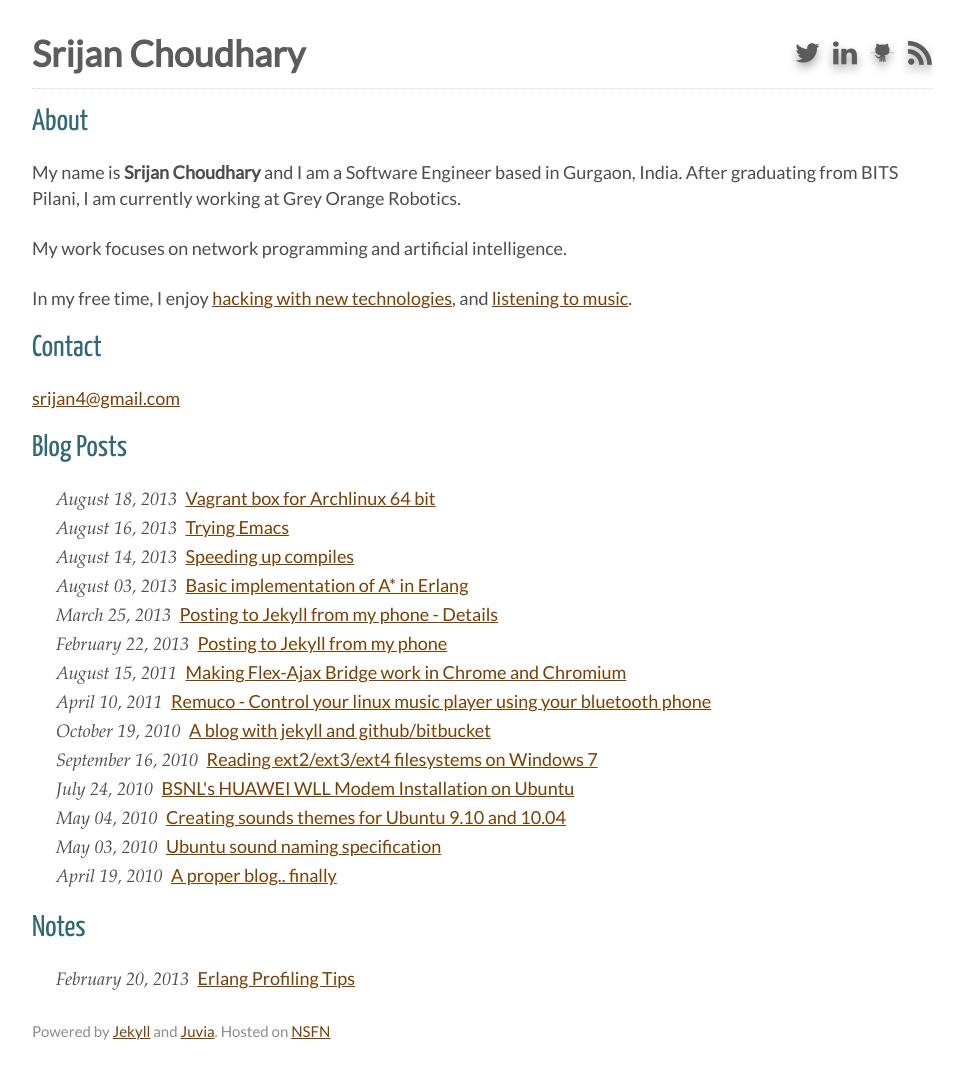
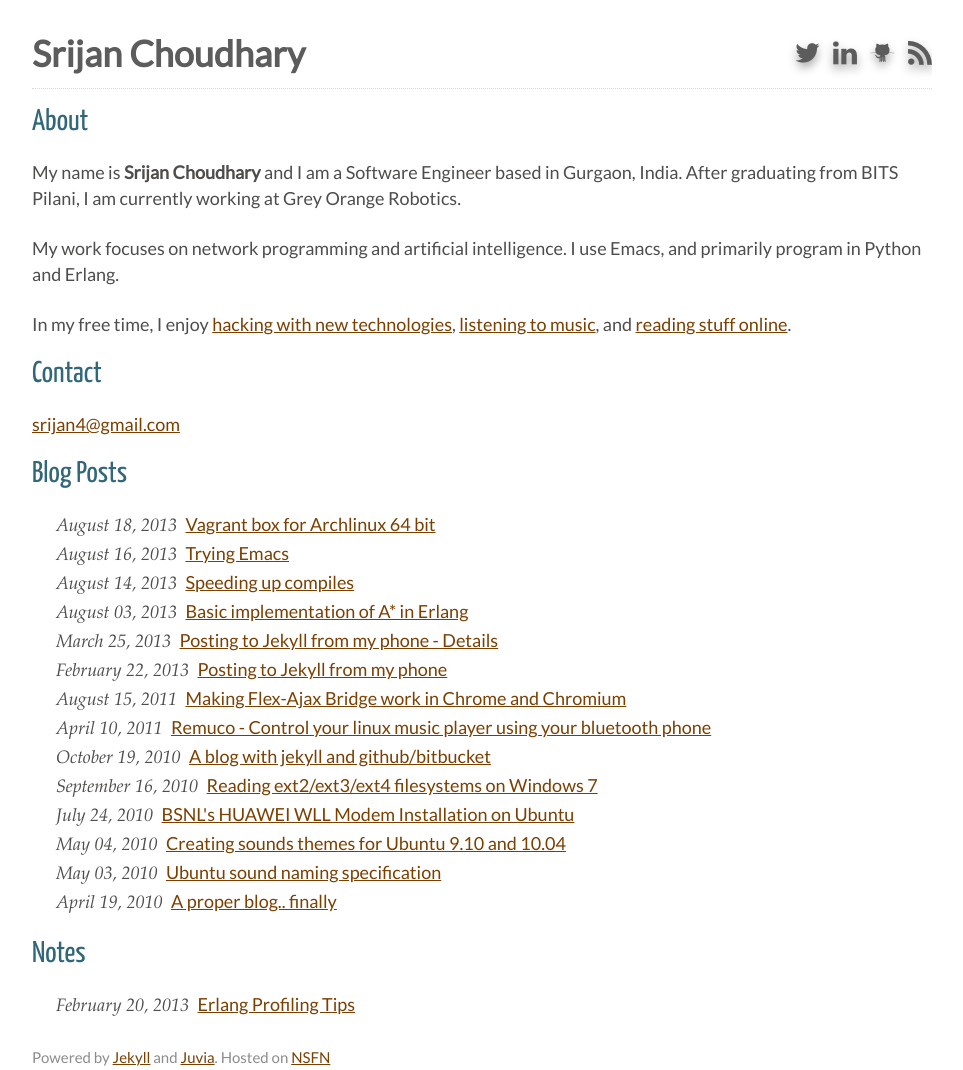
Before and after one commit to srijan/srijan_blog, a Jekyll site: the page built from index.md, in a window 1280 px wide. Shown: the whole page, without its empty margins (158-1121 px from the left). Built offline with Jekyll 4.4.1, drawn with Linux system fonts in a browser that asks for light colours; Markdown is read by kramdown in place of the engine named in the settings; comment, search, counter and statistics services are not loaded; before the commit the page ends 1044 px from its top, so only the background shows below that.

Commit message:
Update homepage

```diff
--- a/index.md
+++ b/index.md
@@ -5,9 +5,9 @@
 
 My name is **Srijan Choudhary** and I am a Software Engineer based in Gurgaon, India. After graduating from BITS Pilani, I am currently working at Grey Orange Robotics.
 
-My work focuses on network programming and artificial intelligence.
+My work focuses on network programming and artificial intelligence. I use Emacs, and primarily program in Python and Erlang.
 
-In my free time, I enjoy [hacking with new technologies](https://github.com/srijan/), and [listening to music](http://www.last.fm/user/srijan4).
+In my free time, I enjoy [hacking with new technologies](https://github.com/srijan/), [listening to music](http://www.last.fm/user/srijan4), and [reading stuff online](https://pinboard.in/u:srijan/).
 
 ## Contact
 
```
